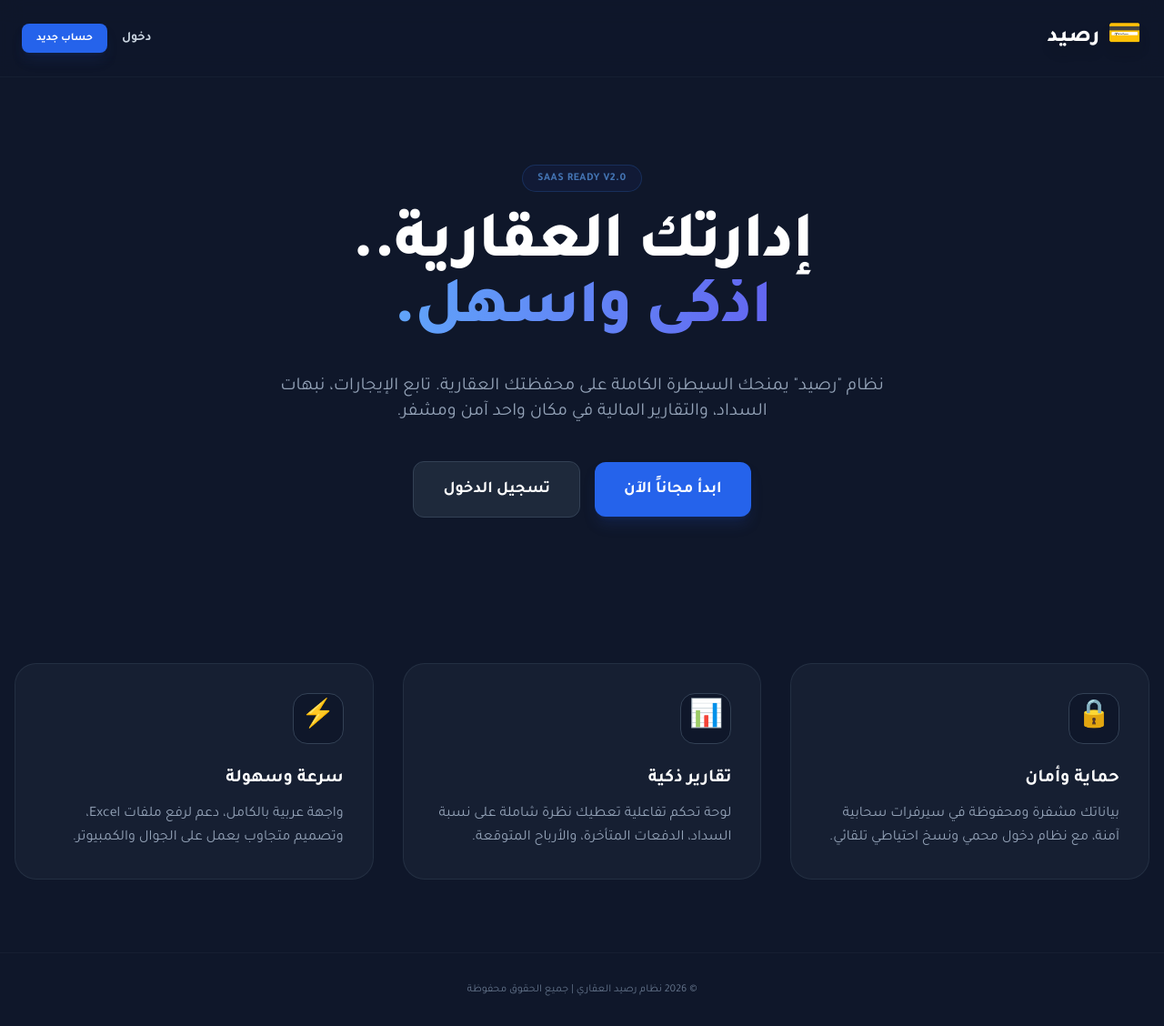
After one commit to KhalidExe/Raseed, a Flask app: template templates/landing.html in a window 1280 px wide. The commit adds this page. Shown: the whole page at 91% size. Run offline with Flask 3, Linux system fonts and the light colour scheme; the template is opened without the code that fills it, so the values that code supplies are empty; some libraries are stand-ins or nearby versions.

Commit message:
Feat: Add Landing Page & Dynamic Navbar

```diff
--- a/app.py
+++ b/app.py
@@ -23,9 +23,7 @@ def load_user(user_id):
 
 @app.route('/')
 def home():
-    if current_user.is_authenticated:
-        return redirect(url_for('dashboard'))
-    return redirect(url_for('login'))
+    return render_template('landing.html')
 
 @app.route('/dashboard')
 @login_required
--- a/templates/base.html
+++ b/templates/base.html
@@ -7,9 +7,7 @@
     <script src="https://cdn.tailwindcss.com"></script>
     <link href="https://fonts.googleapis.com/css2?family=Tajawal:wght@400;500;700;800&display=swap" rel="stylesheet">
     <style>
-        html {
-            background-color: #0f172a;
-        }
+        html { background-color: #0f172a; }
         body {
             font-family: 'Tajawal', sans-serif;
             background-color: #0f172a;
@@ -27,17 +25,31 @@
 </head>
 <body>
 
-    <nav class="w-full z-50 p-6">
+    <nav class="w-full z-50 p-6 border-b border-slate-800/50 bg-slate-900/50 backdrop-blur-md sticky top-0">
         <div class="container mx-auto flex justify-between items-center">
             <a href="/" class="text-2xl font-black flex items-center gap-2 tracking-wide text-white hover:text-blue-400 transition-colors">
                 <span class="text-3xl drop-shadow-lg">💳</span>
                 <span class="drop-shadow-lg">رصيد</span>
             </a>
 
-            <div class="hidden md:flex items-center gap-4">
-                <div class="text-[10px] font-bold tracking-widest text-slate-400 uppercase bg-slate-800/80 px-3 py-1 rounded-full border border-slate-700">
-                    Secure Dashboard
-                </div>
+            <div class="flex items-center gap-4">
+                {% if current_user.is_authenticated %}
+                    <a href="/dashboard" class="hidden md:block text-sm font-bold text-slate-300 hover:text-white transition-colors">لوحة التحكم</a>
+                    <span class="hidden md:block text-slate-600">|</span>
+                    <div class="flex items-center gap-3">
+                        <span class="text-xs font-bold text-blue-400 bg-blue-900/20 px-3 py-1.5 rounded-full border border-blue-500/20">
+                            {{ current_user.name }}
+                        </span>
+                        <a href="/logout" class="text-xs font-bold text-rose-400 hover:text-rose-300 bg-rose-900/10 hover:bg-rose-900/30 px-3 py-1.5 rounded-lg transition-all">
+                            خروج
+                        </a>
+                    </div>
+                {% else %}
+                    <a href="/login" class="text-sm font-bold text-slate-300 hover:text-white transition-colors">دخول</a>
+                    <a href="/signup" class="text-xs font-bold bg-blue-600 hover:bg-blue-500 text-white px-4 py-2 rounded-lg transition-all shadow-lg shadow-blue-900/20">
+                        حساب جديد
+                    </a>
+                {% endif %}
             </div>
         </div>
     </nav>
@@ -47,7 +59,7 @@
         {% with messages = get_flashed_messages(with_categories=true) %}
             {% if messages %}
                 {% for category, message in messages %}
-                <div class="mb-4 p-4 rounded-xl border {% if category == 'success' %}bg-emerald-900/20 border-emerald-500/20 text-emerald-400{% elif category == 'danger' %}bg-rose-900/20 border-rose-500/20 text-rose-400{% else %}bg-blue-900/20 border-blue-500/20 text-blue-400{% endif %}">
+                <div class="mb-4 p-4 rounded-xl border max-w-2xl mx-auto text-center font-bold {% if category == 'success' %}bg-emerald-900/20 border-emerald-500/20 text-emerald-400{% elif category == 'danger' %}bg-rose-900/20 border-rose-500/20 text-rose-400{% else %}bg-blue-900/20 border-blue-500/20 text-blue-400{% endif %}">
                     {{ message }}
                 </div>
                 {% endfor %}
@@ -57,8 +69,8 @@
         {% block content %}{% endblock %}
     </main>
 
-    <footer class="py-6 text-center text-slate-500 text-xs mt-auto border-t border-slate-800/50">
-        &copy; 2026 نظام رصيد العقاري
+    <footer class="py-8 text-center text-slate-500 text-xs mt-auto border-t border-slate-800/50">
+        <p>&copy; 2026 نظام رصيد العقاري | جميع الحقوق محفوظة</p>
     </footer>
 
 </body>
--- /dev/null
+++ b/templates/landing.html
@@ -0,0 +1,57 @@
+{% extends 'base.html' %}
+
+{% block content %}
+<div class="relative overflow-hidden">
+    <div class="absolute top-0 left-1/2 -translate-x-1/2 w-[1000px] h-[500px] bg-blue-600/20 rounded-full blur-3xl -z-10"></div>
+
+    <div class="container mx-auto px-4 py-20 text-center">
+        <div class="inline-block mb-6 px-4 py-1.5 rounded-full border border-blue-500/30 bg-blue-900/20 text-blue-400 text-xs font-bold tracking-wider uppercase animate-pulse">
+            SaaS Ready v2.0
+        </div>
+
+        <h1 class="text-5xl md:text-7xl font-black text-white mb-8 tracking-tight leading-tight">
+            إدارتك العقارية.. <br>
+            <span class="text-transparent bg-clip-text bg-gradient-to-r from-blue-400 to-indigo-500">أذكى وأسهل.</span>
+        </h1>
+
+        <p class="text-slate-400 text-lg md:text-xl max-w-2xl mx-auto mb-10 leading-relaxed">
+            نظام "رصيد" يمنحك السيطرة الكاملة على محفظتك العقارية. تابع الإيجارات، نبهات السداد، والتقارير المالية في مكان واحد آمن ومشفر.
+        </p>
+
+        <div class="flex flex-col md:flex-row gap-4 justify-center items-center">
+            {% if current_user.is_authenticated %}
+                <a href="/dashboard" class="px-8 py-4 bg-blue-600 hover:bg-blue-500 text-white rounded-xl font-bold text-lg shadow-lg shadow-blue-900/30 transition-all hover:-translate-y-1 w-full md:w-auto">
+                    الذهاب للوحة التحكم 🚀
+                </a>
+            {% else %}
+                <a href="/signup" class="px-8 py-4 bg-blue-600 hover:bg-blue-500 text-white rounded-xl font-bold text-lg shadow-lg shadow-blue-900/30 transition-all hover:-translate-y-1 w-full md:w-auto">
+                    ابدأ مجاناً الآن
+                </a>
+                <a href="/login" class="px-8 py-4 bg-slate-800 hover:bg-slate-700 text-white rounded-xl font-bold text-lg border border-slate-700 transition-all hover:-translate-y-1 w-full md:w-auto">
+                    تسجيل الدخول
+                </a>
+            {% endif %}
+        </div>
+    </div>
+
+    <div class="container mx-auto px-4 py-20">
+        <div class="grid grid-cols-1 md:grid-cols-3 gap-8">
+            <div class="bg-slate-800/50 p-8 rounded-3xl border border-slate-700/50 hover:border-blue-500/30 transition-colors">
+                <div class="w-14 h-14 bg-slate-900 rounded-2xl flex items-center justify-center text-3xl mb-6 border border-slate-700">🔒</div>
+                <h3 class="text-xl font-bold text-white mb-3">حماية وأمان</h3>
+                <p class="text-slate-400 leading-relaxed">بياناتك مشفرة ومحفوظة في سيرفرات سحابية آمنة، مع نظام دخول محمي ونسخ احتياطي تلقائي.</p>
+            </div>
+            <div class="bg-slate-800/50 p-8 rounded-3xl border border-slate-700/50 hover:border-blue-500/30 transition-colors">
+                <div class="w-14 h-14 bg-slate-900 rounded-2xl flex items-center justify-center text-3xl mb-6 border border-slate-700">📊</div>
+                <h3 class="text-xl font-bold text-white mb-3">تقارير ذكية</h3>
+                <p class="text-slate-400 leading-relaxed">لوحة تحكم تفاعلية تعطيك نظرة شاملة على نسبة السداد، الدفعات المتأخرة، والأرباح المتوقعة.</p>
+            </div>
+            <div class="bg-slate-800/50 p-8 rounded-3xl border border-slate-700/50 hover:border-blue-500/30 transition-colors">
+                <div class="w-14 h-14 bg-slate-900 rounded-2xl flex items-center justify-center text-3xl mb-6 border border-slate-700">⚡</div>
+                <h3 class="text-xl font-bold text-white mb-3">سرعة وسهولة</h3>
+                <p class="text-slate-400 leading-relaxed">واجهة عربية بالكامل، دعم لرفع ملفات Excel، وتصميم متجاوب يعمل على الجوال والكمبيوتر.</p>
+            </div>
+        </div>
+    </div>
+</div>
+{% endblock %}
```
